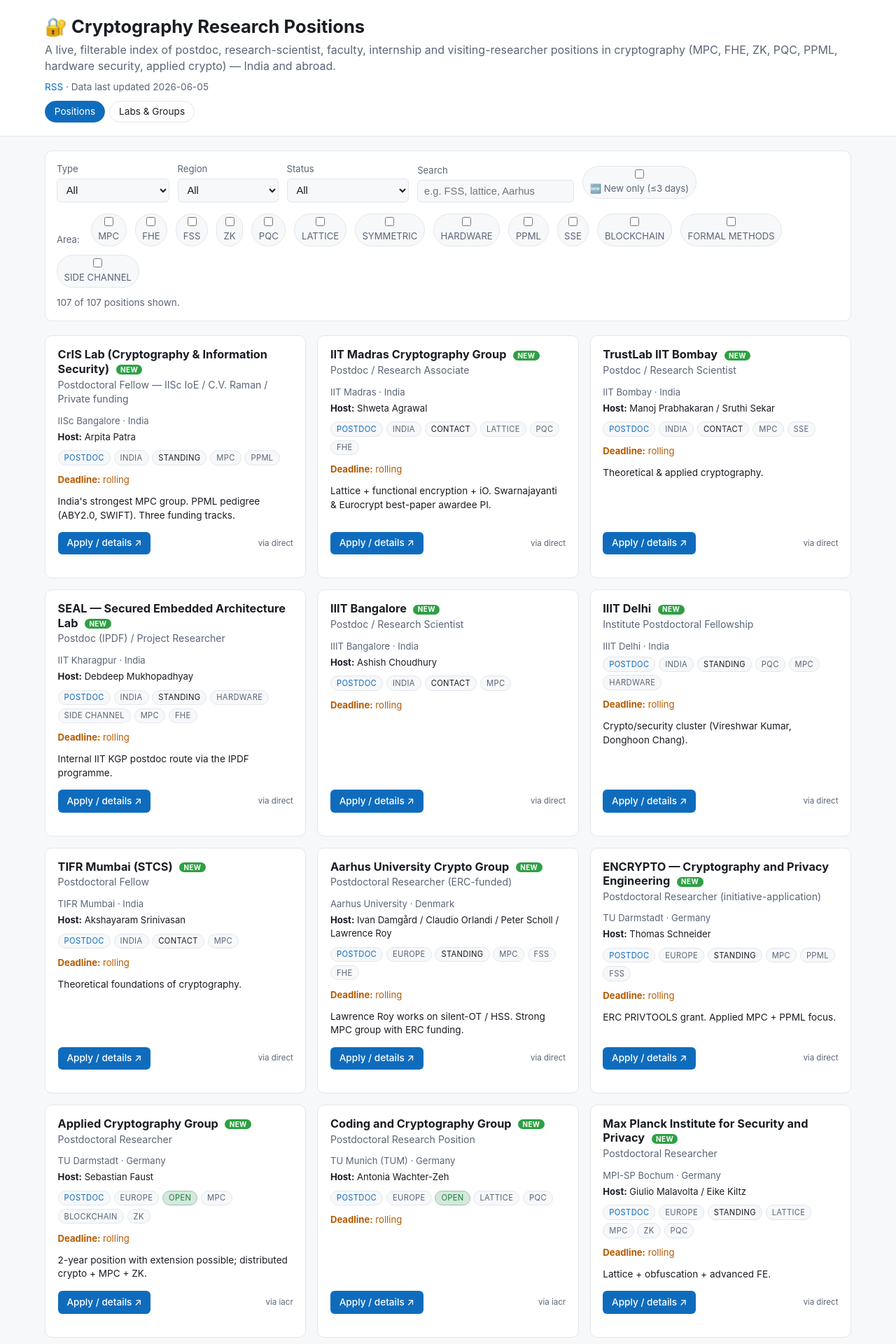
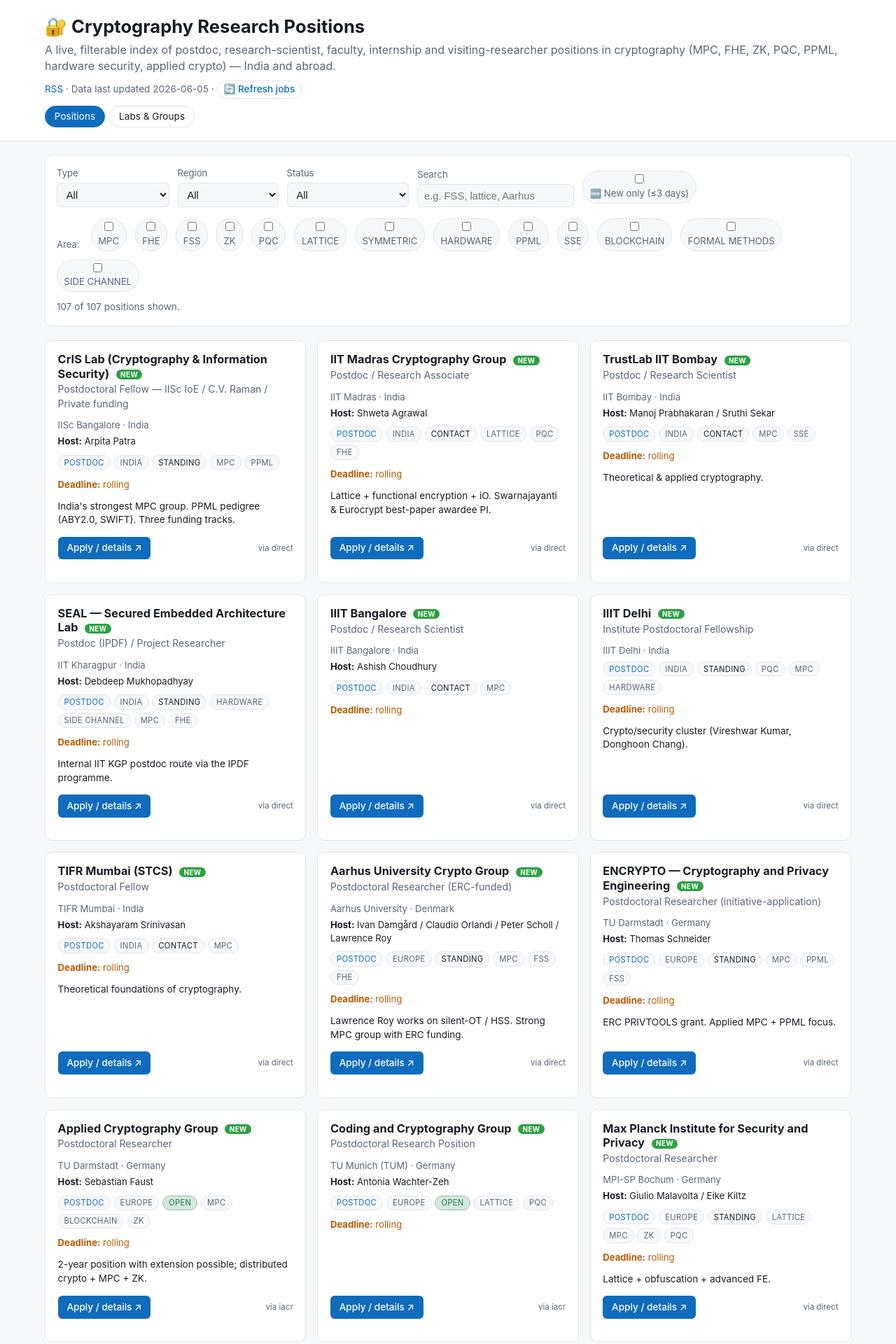
Before and after one commit to ck-chaudhary/crypto-jobs, a Jekyll site: the page built from crypto-jobs/index.html, in a window 1280 px wide. Shown: the top 1920 px of the page at 70% size. Built offline with Jekyll 4.4.1, drawn with Linux system fonts in a browser that asks for light colours.

Commit message:
Add maintainer Refresh button + keepalive for the 6-hour IACR schedule
- Header gets a '🔄 Refresh jobs' link that deep-links to the
  refresh-iacr.yml workflow page; the maintainer clicks 'Run workflow'
  to scrape the IACR board on demand (no secrets exposed on the page).
- refresh-iacr.yml gains a keepalive step that pushes a tiny timestamp
  commit if the repo has been quiet >=45 days, so GitHub never
  auto-disables the scheduled run after 60 days of inactivity.

Co-Authored-By: Claude Opus 4.8 <noreply@anthropic.com>

```diff
--- a/crypto-jobs/_layouts/default.html
+++ b/crypto-jobs/_layouts/default.html
@@ -17,6 +17,10 @@
       <p class="meta">
         <a href="{{ '/feed.xml' | relative_url }}">RSS</a>
         · Data last updated <time id="last-updated"></time>
+        · <a class="refresh-btn"
+             href="https://github.com/ck-chaudhary/crypto-jobs/actions/workflows/refresh-iacr.yml"
+             target="_blank" rel="noopener"
+             title="Maintainer only: opens GitHub Actions — click 'Run workflow' to scrape the IACR board for new jobs now. New jobs auto-publish within ~2 min.">🔄 Refresh jobs</a>
       </p>
       <nav class="site-nav">
         <a href="{{ '/' | relative_url }}"{% if page.url == '/' %} class="active"{% endif %}>Positions</a>
--- a/crypto-jobs/assets/css/style.css
+++ b/crypto-jobs/assets/css/style.css
@@ -38,6 +38,14 @@ a:hover { text-decoration: underline; }
 .site-header h1 { margin: 0 0 .25rem 0; font-size: 1.6rem; }
 .site-header .tag { margin: 0 0 .5rem 0; color: var(--fg-mute); }
 .site-header .meta { margin: 0; font-size: .85rem; color: var(--fg-mute); }
+.refresh-btn {
+  display: inline-block;
+  padding: .15rem .55rem;
+  border: 1px solid var(--border);
+  border-radius: 999px;
+  font-weight: 500;
+}
+.refresh-btn:hover { background: color-mix(in srgb, var(--accent) 14%, transparent); text-decoration: none; }
 
 .filters {
   background: var(--bg-card);
```
Also changed, not shown: .github/workflows/refresh-iacr.yml.
